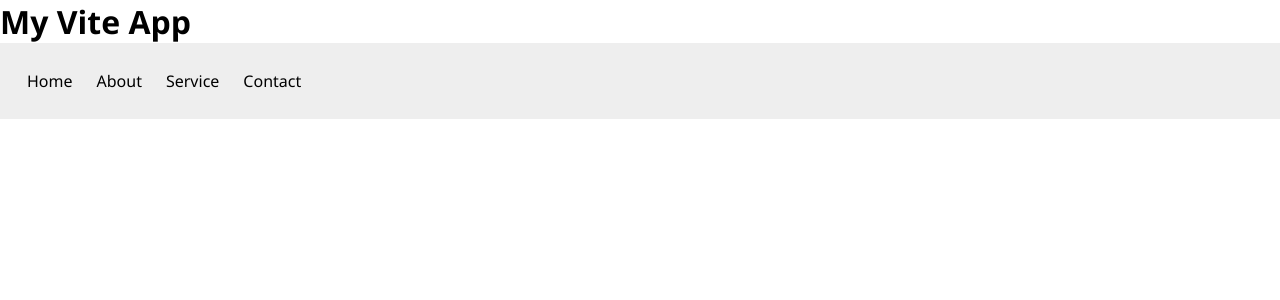
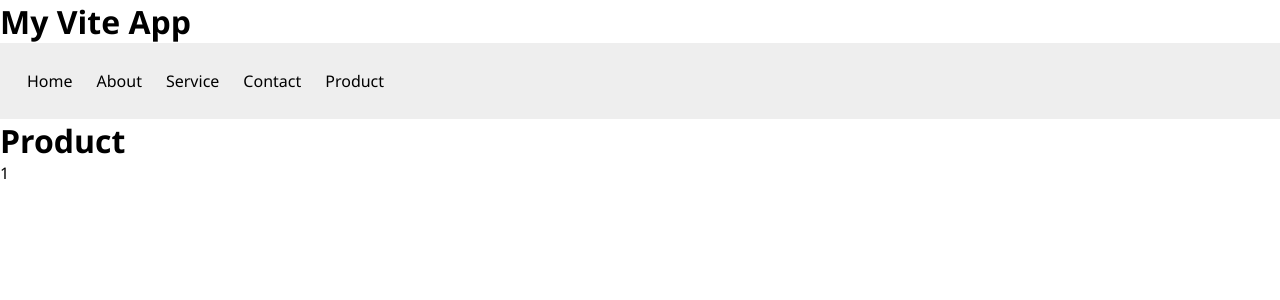
Before and after one commit to a19860101/20220313, a Vue app in the folder vite-practice/vite-2/: page /product/1 in a window 1280 px wide. Shown: the top 300 px of the page. Built offline with nearby package versions, Linux system fonts and the light colour scheme.

Commit message:
20220710

```diff
--- a/vite-practice/vite-2/src/components/Nav.vue
+++ b/vite-practice/vite-2/src/components/Nav.vue
@@ -4,6 +4,7 @@
       <router-link to="/about">About</router-link>
       <router-link to="/service">Service</router-link>
       <router-link to="/contact">Contact</router-link>
+      <router-link to="/product">Product</router-link>
     </nav>
 </template>
 <style scoped>
--- a/vite-practice/vite-2/src/router/index.js
+++ b/vite-practice/vite-2/src/router/index.js
@@ -27,6 +27,10 @@ const routes = [
         // component: Contact
         // component: () => import('./views/Contact.vue')
         component: () => import('@/views/Contact.vue')
+    },{
+        path: '/product/:title',
+        name: 'product',
+        component: ()=>import('@/views/Product.vue')
     }
 
 ]
--- /dev/null
+++ b/vite-practice/vite-2/src/views/Product.vue
@@ -0,0 +1,6 @@
+<template>
+    <div>
+        <h1>Product</h1>
+        {{$route.params.title}}
+    </div>
+</template>
```
